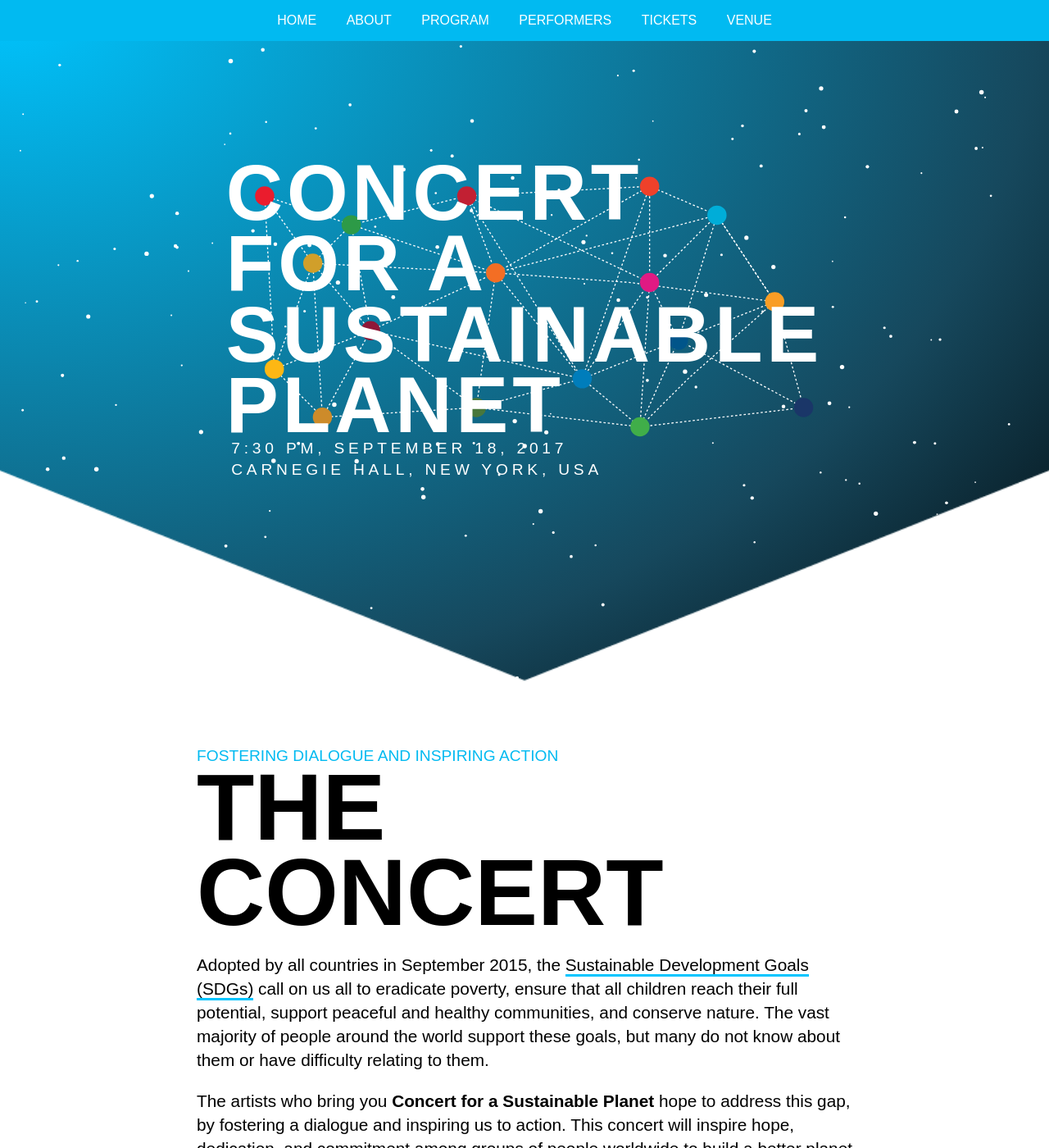
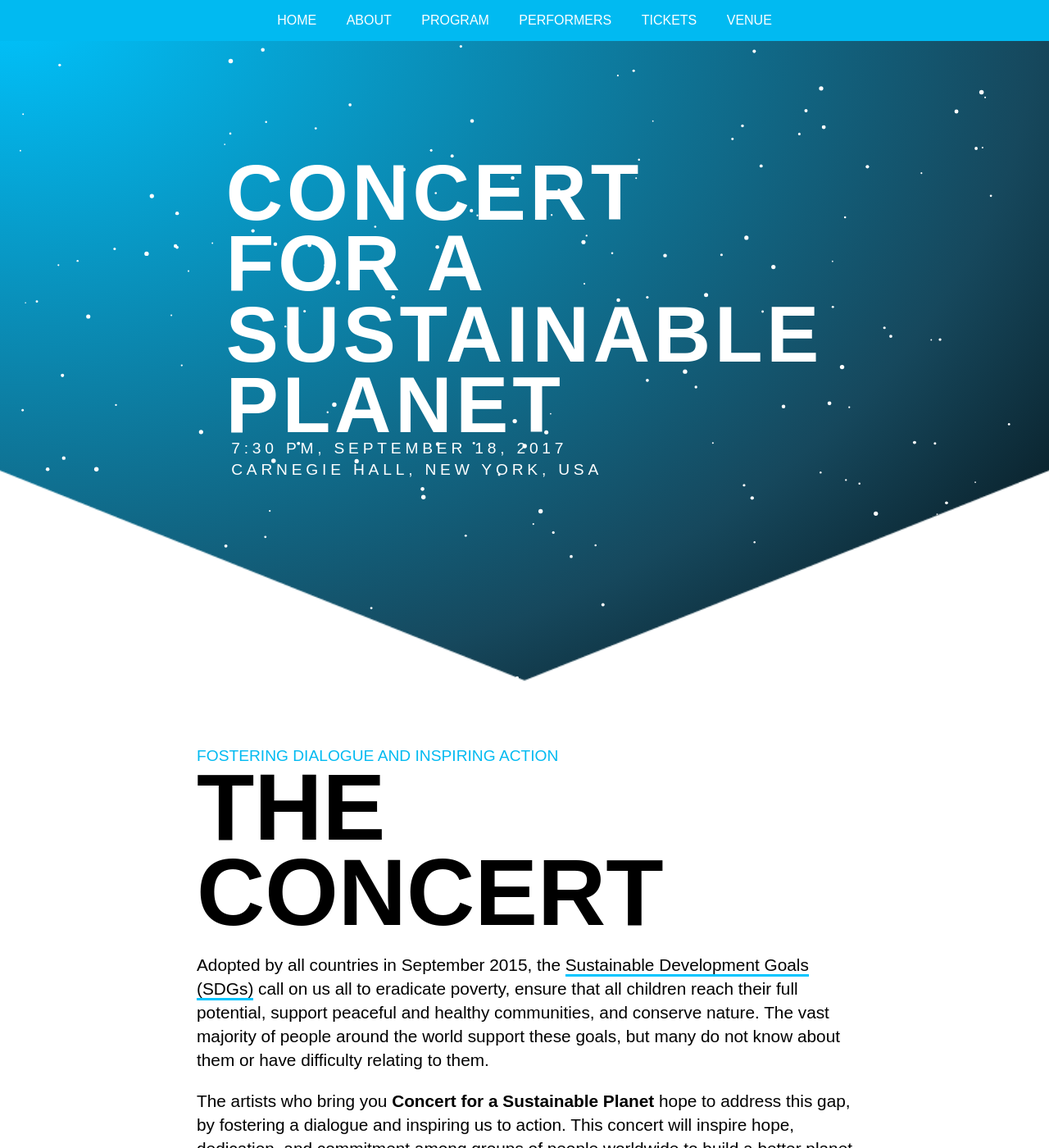
Before and after one commit to cmaddox12/Carnegie-Concert-2017, a Jekyll site: the page built from index.md, in a window 1280 px wide and 1400 px high. Shown: the whole window at 82% size. Built offline with Jekyll 4.4.1, drawn with Linux system fonts in a browser that asks for light colours.

Commit message:
Removed the dot graphic and old version of masthead graphics.

```diff
--- a/_sass/_masthead.scss
+++ b/_sass/_masthead.scss
@@ -111,11 +111,7 @@
   display: inline-block;
   position: relative;
 }
-.logo {
-  background: url('/assets/images/logo-overlay.svg');
-  background-repeat: no-repeat;
-  background-position: center top;
-}
+
 .logo div {
   line-height: 0.9;
 }
```
Also changed, not shown: assets/images/bg_overlay.png (deleted), assets/images/bg_planet.png (deleted), assets/images/bg_planet_vertical.png (deleted), assets/images/bg_planet_verticalxxx.png (deleted), assets/images/bg_stars.png (deleted), assets/images/logo-overlay.png (deleted), assets/images/logo-overlay.svg (deleted).
